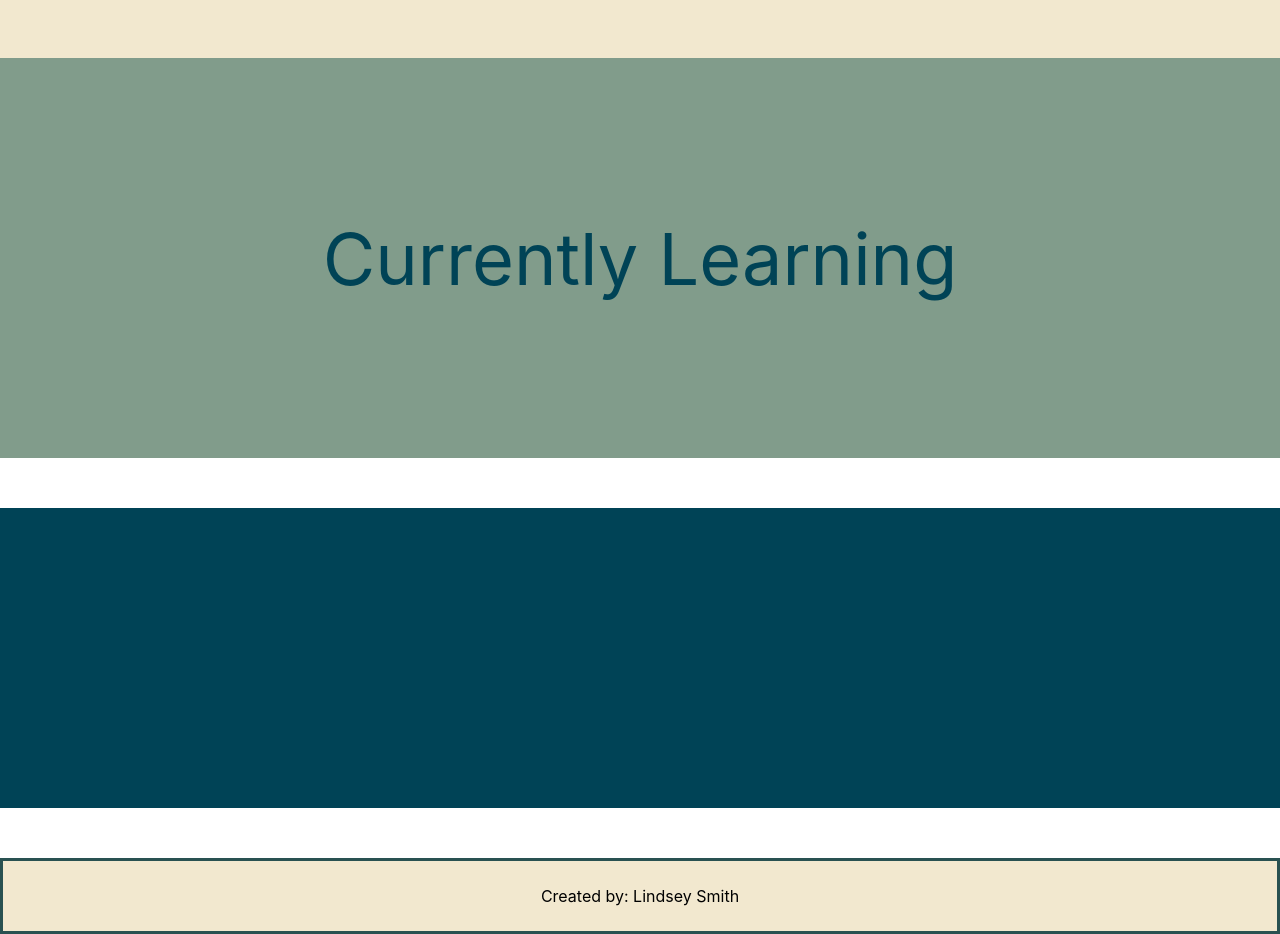
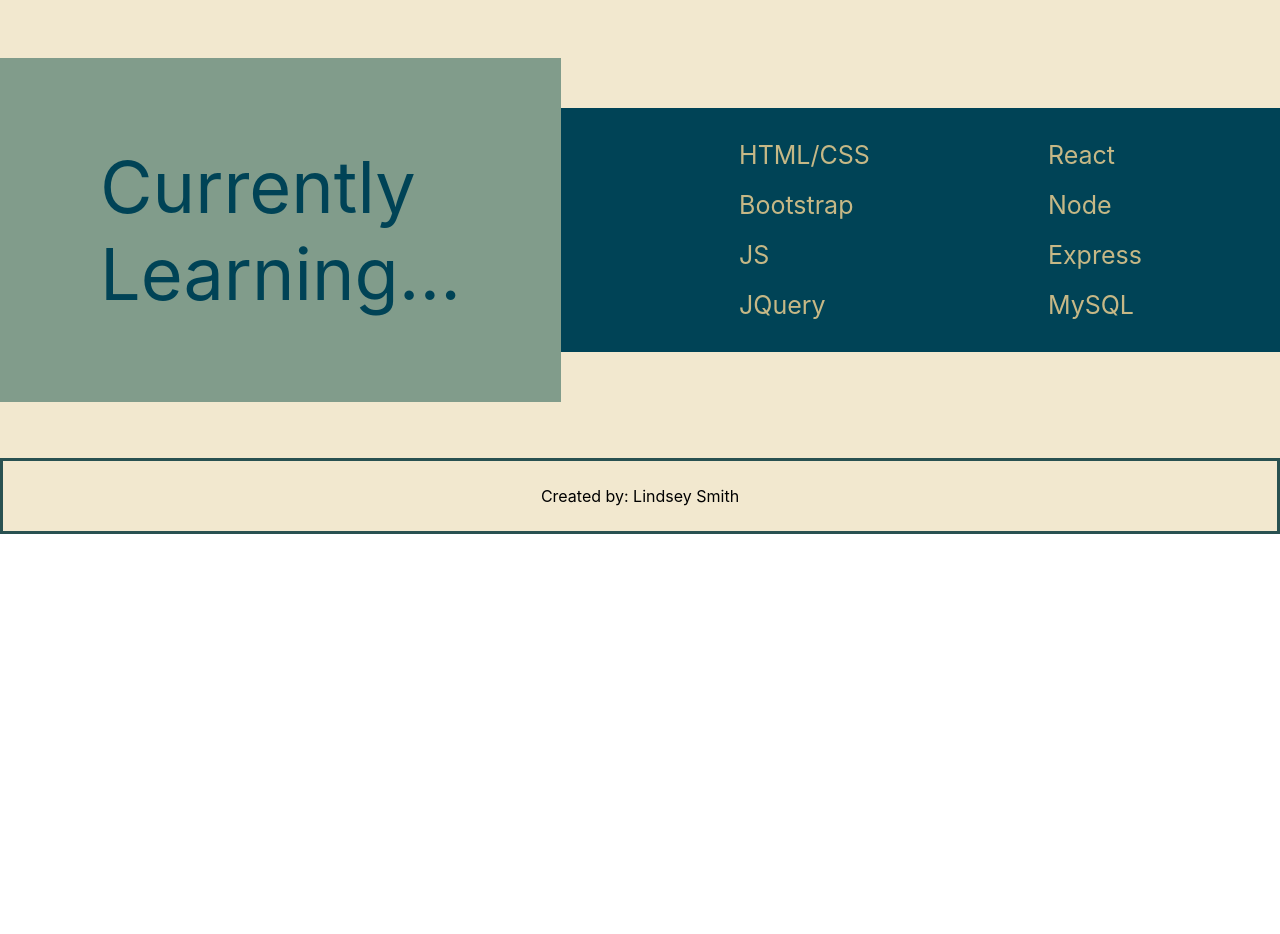
Before and after one commit to campbelllm/portfolio, a React (Create React App) app: page / in a window 1280 px wide. Shown: the part 822-1756 px from the top of the page. After the commit the page ends 1356 px from the top, so only its background shows below. Built offline with nearby package versions, Linux system fonts and the light colour scheme.

Commit message:
home page done

```diff
--- a/src/components/Footer/footerStyledComponents.js
+++ b/src/components/Footer/footerStyledComponents.js
@@ -7,6 +7,5 @@ export const StyledFooter = styled.div`
     border-color: #295151;
     text-align: center;
     padding: 25px;
-    margin-top: 50px;
     position: absolute;
 `;
--- a/src/components/Home/homeComponents/CurrentlyLearning/CurrentlyLearning.js
+++ b/src/components/Home/homeComponents/CurrentlyLearning/CurrentlyLearning.js
@@ -1,12 +1,29 @@
-import React from 'react';
-import { CurrentlyBox, LearningItems } from './currentlyLearningStyledComponents'
-const CurrentlyLearning = () =>{
-  return(
-    <>
-    <CurrentlyBox>Currently Learning</CurrentlyBox>
-    <LearningItems></LearningItems>
-    </>
-  )
+import React from "react";
+import {
+  CurrentlyLearningContainer,
+  CurrentlyBox,
+  LearningItems,
+} from "./currentlyLearningStyledComponents";
+const CurrentlyLearning = () => {
+  return (
+    <CurrentlyLearningContainer>
+      <CurrentlyBox>Currently <br/>Learning...</CurrentlyBox>
+      <LearningItems>
+        <ul>
+          <li>HTML/CSS</li>
+          <li>Bootstrap</li>
+          <li>JS</li>
+          <li>JQuery</li>
+          </ul>
+          <ul>
+          <li>React</li>
+          <li>Node</li>
+          <li>Express</li>
+          <li>MySQL</li>
+        </ul>
+      </LearningItems>
+    </CurrentlyLearningContainer>
+  );
 };
 
 export default CurrentlyLearning;
--- a/src/components/Home/homeComponents/CurrentlyLearning/currentlyLearningStyledComponents.js
+++ b/src/components/Home/homeComponents/CurrentlyLearning/currentlyLearningStyledComponents.js
@@ -1,20 +1,33 @@
 import styled from "styled-components/macro";
+
+export const CurrentlyLearningContainer = styled.div`
+    display: flex;
+    background-color: #F2E8CF;
+    padding-bottom: 56px;
+    height: 400px;
+`;
 
 export const CurrentlyBox = styled.div`
     display: flex;
     justify-content: center;
     align-items: center;
     background-color: #819C8B;
-    height: 400px;
+    padding:100px;
     color: #004356;
     font-size: 72px;
 `;
 
 export const LearningItems = styled.div`
-    margin-top: 50px;
-    height: 300px;
+    margin: 50px 0px;
+    width: 100%;
     background-color: #004356;
     color: #C6B886;
     line-height: 2;
     font-size: 25px;
+    display: flex;
+    justify-content: space-evenly;
+    align-items: center;
+    & ul {
+      list-style: none;
+    }
 `;
--- a/src/components/Navbar/navbarStyledComponents.js
+++ b/src/components/Navbar/navbarStyledComponents.js
@@ -15,6 +15,7 @@ export const Nav = styled.nav`
     display: flex;
     justify-content: space-between;
     align-items: center;
+    z-index: 1;
 `;
 
 export const Logo = styled.div`
```
